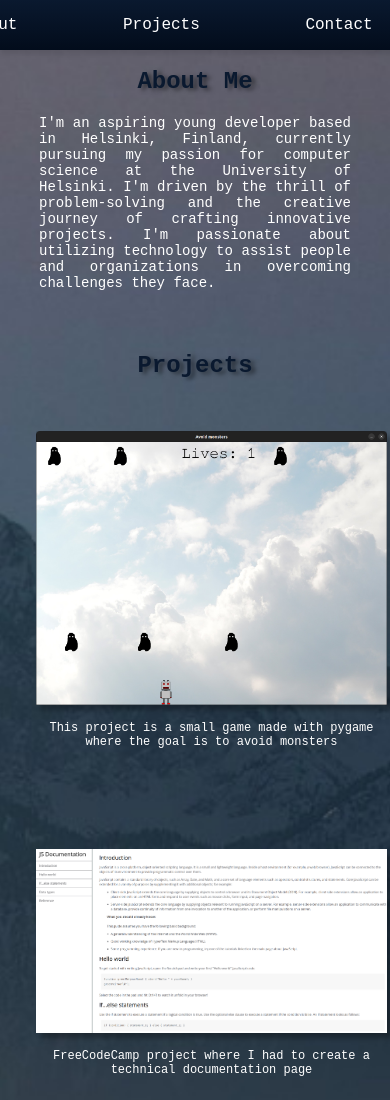
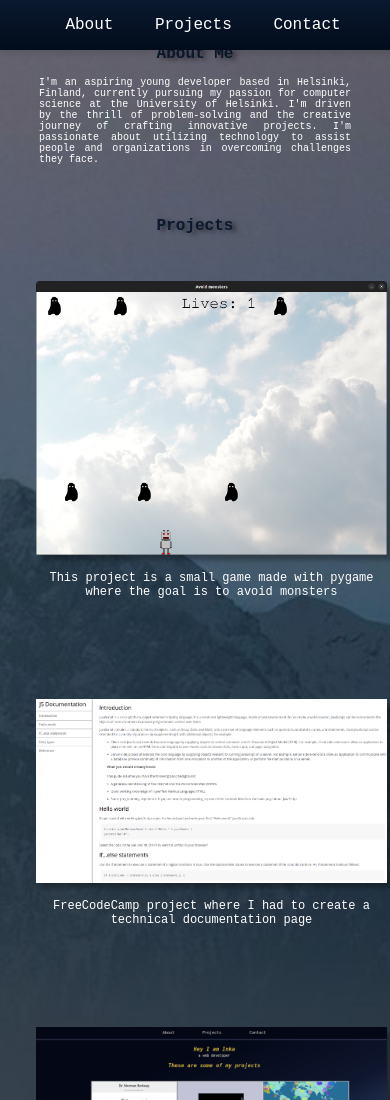
Before and after one commit to ingann/personal_cv, a plain HTML site: page index.html in a window 390 px wide. Shown: the top 1100 px of the page. Drawn offline with Linux system fonts and the light colour scheme.

Commit message:
adjusting sizes for mobile devices

```diff
--- a/styles.css
+++ b/styles.css
@@ -197,16 +197,16 @@ footer {
   }
 
   .main-nav li {
-    margin-right: 5em;
+    margin-right: 1em;
   }
 
   h1 {
-    font-size: 1.5em;
+    font-size: 1em;
     padding-top: 2em;
   }
 
   .about-p {
-    font-size: 14px;
+    font-size: 10px;
   }
 
   #projects {
@@ -231,5 +231,6 @@ footer {
 
   footer {
     padding: 0.5em;
+    width: 100%;
   }
 }
```
